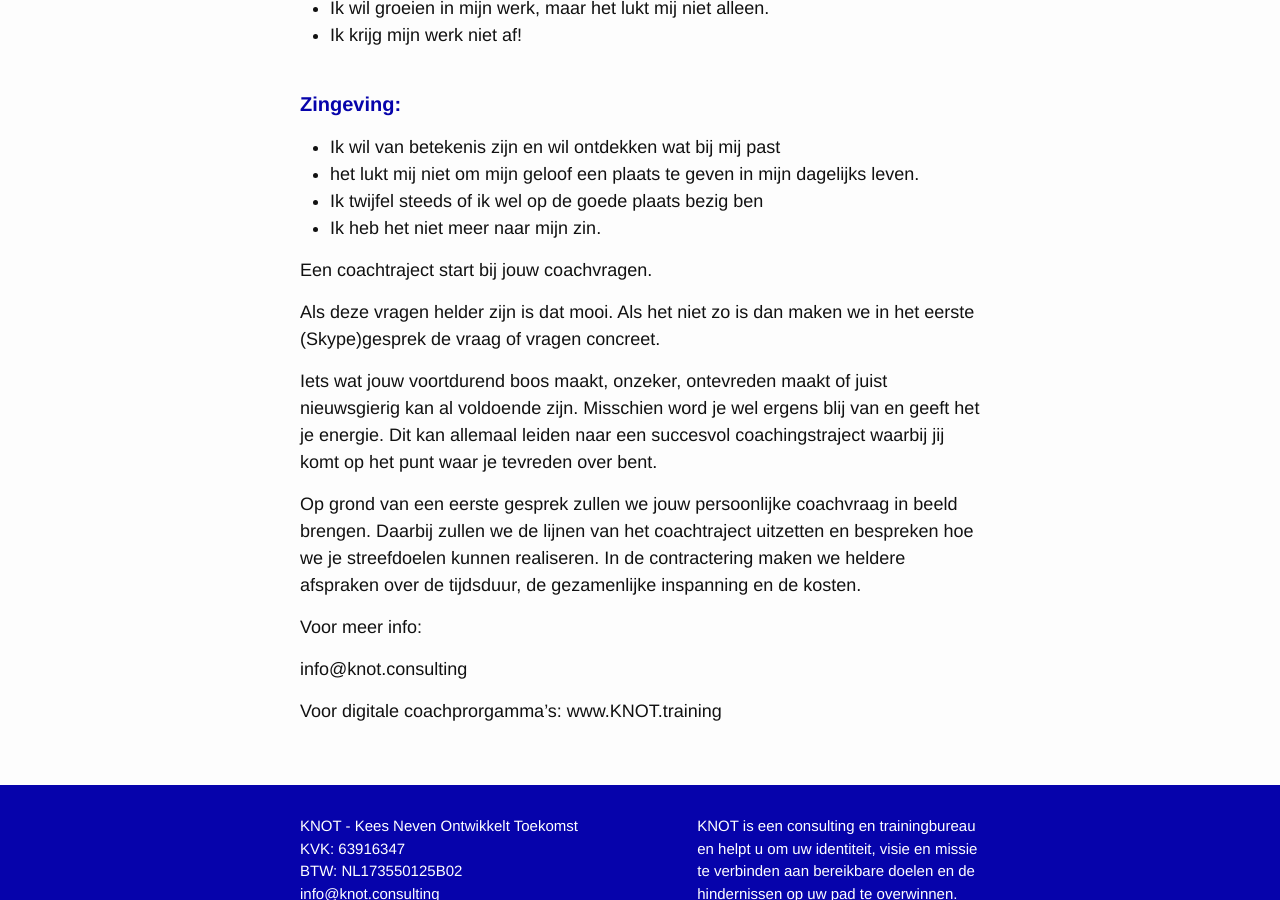
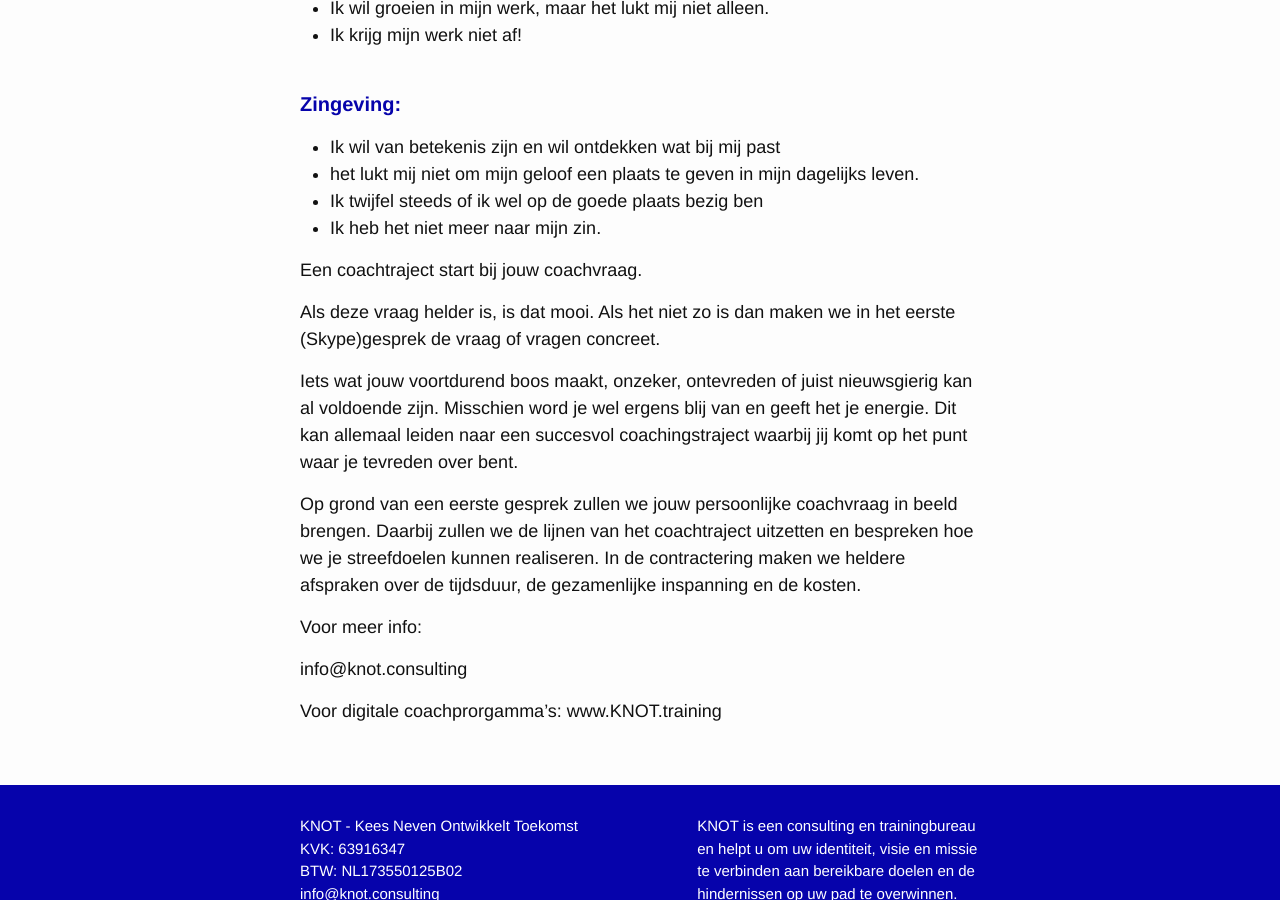
Before and after one commit to keesneven/keesneven.github.io, a Jekyll site: the page built from d_e-coaching.md, in a window 1280 px wide and 900 px high, scrolled down 1938 px. Built offline with Jekyll 4.4.1, drawn with Linux system fonts in a browser that asks for light colours; nearby versions of some CDN libraries.

Commit message:
Update d_e-coaching.md

```diff
--- a/d_e-coaching.md
+++ b/d_e-coaching.md
@@ -50,11 +50,11 @@ Een coachvraag hoeft nog niet helder te zijn, enkele voorbeelden waar je aan den
 - Ik twijfel steeds of ik wel op de goede plaats bezig ben
 - Ik heb het niet meer naar mijn zin.
 
-Een coachtraject start bij jouw coachvragen.
+Een coachtraject start bij jouw coachvraag.
 
-Als deze vragen helder zijn is dat mooi. Als het niet zo is dan maken we in het eerste (Skype)gesprek de vraag of vragen concreet.
+Als deze vraag helder is, is dat mooi. Als het niet zo is dan maken we in het eerste (Skype)gesprek de vraag of vragen concreet.
 
-Iets wat jouw voortdurend boos maakt, onzeker, ontevreden maakt of juist nieuwsgierig kan al voldoende zijn. Misschien word je wel ergens blij van en geeft het je energie. Dit kan allemaal leiden naar een succesvol coachingstraject waarbij jij komt op het punt waar je tevreden over bent.
+Iets wat jouw voortdurend boos maakt, onzeker, ontevreden of juist nieuwsgierig kan al voldoende zijn. Misschien word je wel ergens blij van en geeft het je energie. Dit kan allemaal leiden naar een succesvol coachingstraject waarbij jij komt op het punt waar je tevreden over bent.
 
 Op grond van een eerste gesprek zullen we jouw persoonlijke coachvraag in beeld brengen. Daarbij zullen we de lijnen van het coachtraject uitzetten en bespreken hoe we je streefdoelen kunnen realiseren.
 In de contractering maken we heldere afspraken over de tijdsduur, de gezamenlijke inspanning en de kosten.
```
